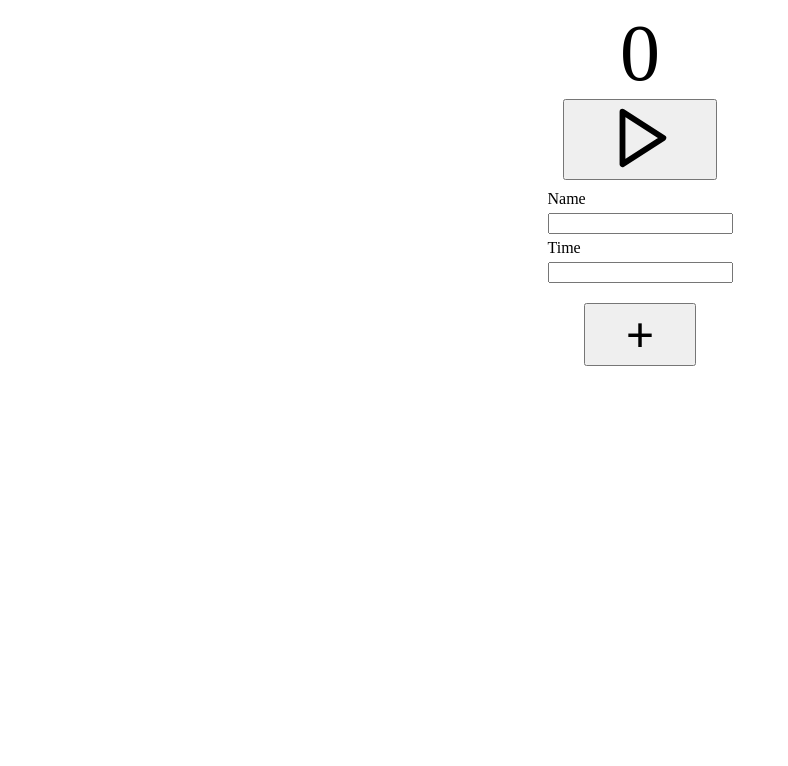
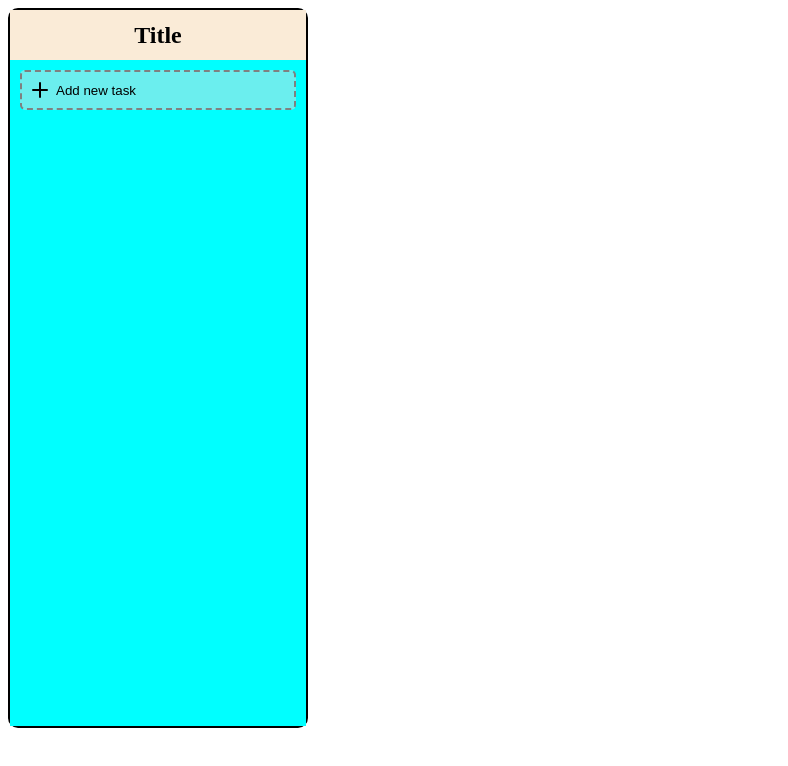
Before and after one commit to RockyPHER/pomodoro--, a React (Vite) app: page / in a window 1280 px wide. Shown: the top 766 px of the page, without its empty margins (0-788 px from the left). Built offline with nearby package versions, Linux system fonts and the light colour scheme.

Commit message:
chore: stack add

```diff
--- a/package.json
+++ b/package.json
@@ -26,6 +26,7 @@
     "eslint": "^8.57.0",
     "eslint-plugin-react-hooks": "^4.6.0",
     "eslint-plugin-react-refresh": "^0.4.6",
+    "sass": "^1.72.0",
     "tslib": "^2.6.2",
     "typescript": "^5.4.3",
     "vite": "^5.2.0"
--- a/src/App.tsx
+++ b/src/App.tsx
@@ -1,10 +1,9 @@
-import Clock from "./components/clock/main";
+import Stack from "./components/stack/main";
 
 export default function App() {
   return (
     <main>
-      {/* <Stack /> */}
-      <Clock />
+      <Stack />
       {/* <Stack /> */}
     </main>
   );
--- a/src/components/clock/main.tsx
+++ b/src/components/clock/main.tsx
@@ -8,7 +8,6 @@ export default function Clock() {
   // variables
   const [currentTime, setCurrentTime] = useState(0);
   const [warn, setWarn] = useState("");
-  const cycle: number[] = [];
 
   const Timer = {
     time_start: 0,
@@ -101,7 +100,7 @@ export default function Clock() {
   // Timer handlers
   function handleStartTimer() {
     console.log("start");
-    if (cycle.length <= 0) {
+    if (tasks.length <= 0) {
       console.log("invalid cycle");
       setResetTimer();
       return;
@@ -122,14 +121,14 @@ export default function Clock() {
     setPauseTimer();
   }
   function handleSkipTimer() {
-    if (cycle.length >= 0) {
+    if (tasks.length >= 0) {
       setResetTimer();
       return;
     }
     setSkipTimer();
   }
   function handleStopTimer() {
-    if (cycle.length >= 0) {
+    if (tasks.length >= 0) {
       setResetTimer();
       return;
     }
--- /dev/null
+++ b/src/components/stack/main.tsx
@@ -0,0 +1,18 @@
+import { Plus } from "lucide-react";
+import "./style.css";
+
+export default function Stack() {
+  return (
+    <section className="stack-container">
+      <div className="stack-heading">
+        <h1>Title</h1>
+      </div>
+      <div className="stack-body">
+        <button className="button-add-task">
+          <Plus />
+          Add new task
+        </button>
+      </div>
+    </section>
+  );
+}
--- /dev/null
+++ b/src/components/stack/style.css
@@ -0,0 +1,44 @@
+.stack-container {
+  width: 300px;
+  height: 90vh;
+  display: flex;
+  flex-direction: column;
+  border: 2px solid black;
+  border-radius: 10px;
+}
+
+.stack-container .stack-heading {
+  width: 100%;
+  height: 50px;
+  padding: 10px 0px;
+  display: flex;
+  justify-content: center;
+  align-items: center;
+  background-color: antiquewhite;
+}
+
+.stack-container .stack-body {
+  width: 100%;
+  height: 100%;
+  padding: 10px;
+  background-color: aqua;
+}
+
+.stack-container .stack-body .button-add-task {
+  width: 100%;
+  height: 40px;
+  display: flex;
+  gap: 4px;
+  justify-content: start;
+  align-items: center;
+  background-color: rgba(221, 221, 221, 0.486);
+  border: 2px dashed gray;
+  border-radius: 5px;
+  cursor: pointer;
+}
+.stack-container .stack-body .button-add-task:hover {
+  background-color: aliceblue;
+}
+.stack-container .stack-body .button-add-task:active {
+  background-color: black;
+}
--- a/src/index.css
+++ b/src/index.css
@@ -1,7 +1,15 @@
+* {
+  box-sizing: border-box;
+}
 :root {
   width: screen;
   height: screen;
+}
+
+main {
+  width: 100%;
+  height: 100%;
   display: flex;
-  justify-content: center;
+  justify-content: start;
   align-items: center;
 }
```
Also changed, not shown: 1 other file (tests, documents, lock files or other folders).
